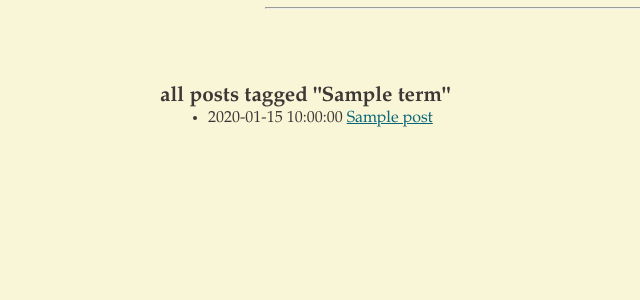
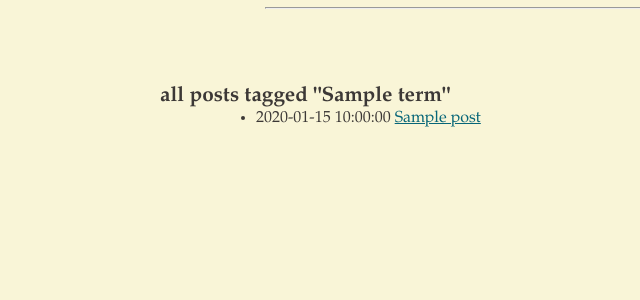
Before and after one commit to keagud/implicit.computer, a Python web app: template templates/tags/single.html in a window 1280 px wide. Shown: the part 228-528 px from the top of the page, without its empty margins (0-640 px from the left). Run offline with Jinja, Linux system fonts and the light colour scheme; the template is opened without the code that fills it: most values are stand-ins (such as "Sample title", 1, 10 or a date in 2020).

Commit message:
css fix for list items

```diff
--- a/static/css/style.css
+++ b/static/css/style.css
@@ -52,7 +52,7 @@
 
 body {
   /* font-family: "courier new", monospace; */
-  font-family: Garamond, Georgia, 'Times New Roman', Times,  serif;
+  font-family: Garamond, Georgia, 'Times New Roman', Times, serif;
   background-color: var(--bg-color);
   color: var(--text-color);
 }
@@ -61,7 +61,7 @@ pre {
   font-family: 'Courier New', Courier, monospace;
 }
 
-li + li {
+li+li {
   margin-top: 10px;
 }
 
@@ -176,10 +176,10 @@ span.tag-link {
 
 
 
-ul,
-ol {
-  padding-inline-start: 5%;
-  list-style-positions: inside;
+main ul,
+main ol {
+  max-width: 85%;
+  padding-inline-start: 10%;
 
 }
 
@@ -262,7 +262,7 @@ main h3 {
   content: "]";
 }
 
-div.footnote-definition > * {
+div.footnote-definition>* {
   display: inline;
   padding: 1%;
 }
@@ -367,11 +367,11 @@ dd+dt {
 }
 
 
-  p {
-    font-size: 1.2em;
-    line-height: 1.3;
+p {
+  font-size: 1.2em;
+  line-height: 1.3;
 
-  }
+}
 
 
 p+*,
```
